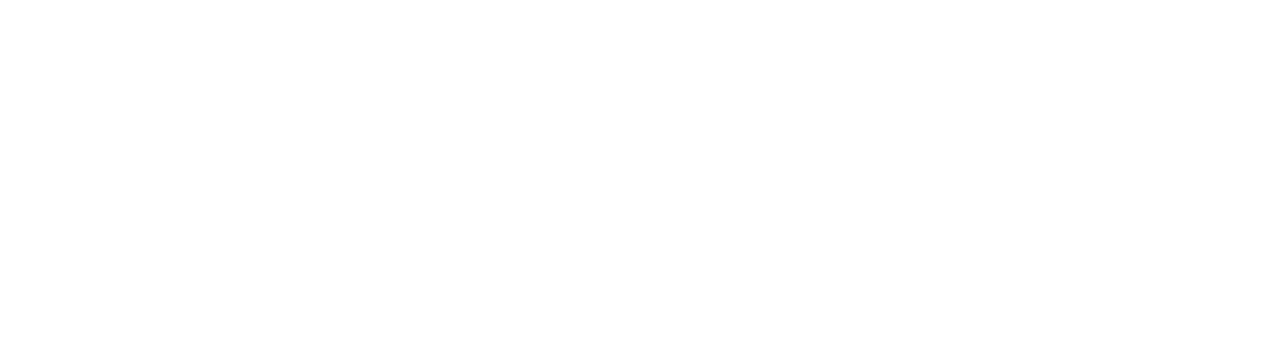
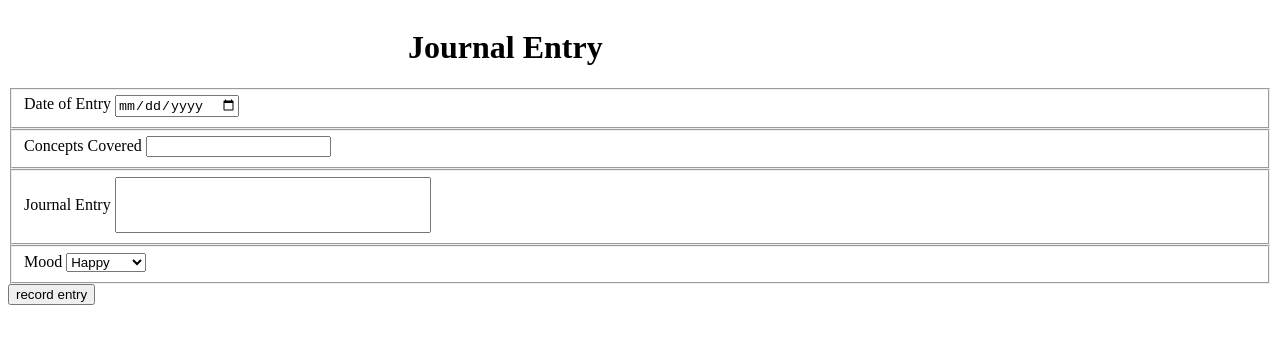
Before and after one commit to wesseln1/daileyJournal, a plain HTML site: page index.html in a window 1280 px wide. Drawn offline with Linux system fonts and the light colour scheme.

Commit message:
added form

```diff
--- a/css/main.css
+++ b/css/main.css
@@ -1,7 +1,6 @@
-header {
-
+h1 {
+   margin-left: 400px;
 }
-
 .flexContainer {
     display: flex;
     justify-content: center;
@@ -10,4 +9,5 @@ header {
 
 .journalEntry {
     width: 25%;
+    height: 50px;
 }
--- a/index.html
+++ b/index.html
@@ -1,5 +1,6 @@
 <!DOCTYPE html>
 <html lang="en">
+
 <head>
     <meta charset="UTF-8">
     <meta name="viewport" content="width=device-width, initial-scale=1.0">
@@ -7,9 +8,41 @@
     <link rel="stylesheet" type="text/css" href="css/main.css">
     <title>Dailey Journal</title>
 </head>
+
 <body>
-    <div>
-
+    <div class="flexContainer">
+        <div>
+            <h1>Journal Entry</h1>
+        </div>
+        <form action="">
+            <fieldset>
+                <label for="journalDate">Date of Entry</label>
+                <input type="date" name="journalDate" id="">
+            </fieldset>
+            <fieldset>
+                <label for="conceptsCovered">Concepts Covered</label>
+                <input type="text" name="conceptsCovered" id="">
+            </fieldset>
+            <fieldset>
+                <label for="journalEntry">Journal Entry</label>
+                <input type="text" name="journalEntry" id="" class="journalEntry">
+            </fieldset>
+            <fieldset>
+                <label for="journalMood">Mood</label>
+                <select>
+                    <option value="happy">Happy</option>
+                    <option value="sad">Sad</option>
+                    <option value="angry">Angry</option>
+                    <option value="confused">Confused</option>
+                    <option value="hungrey">Hungrey</option>
+                    <option value="excited">Excited</option>
+                </select>
+            </fieldset>
+            <div>
+                <input type="button" value="record entry">
+            </div>
+        </form>
     </div>
 </body>
+
 </html>
```
